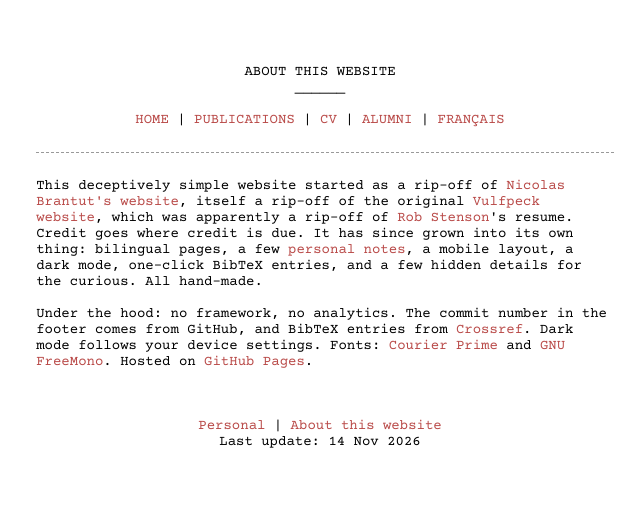
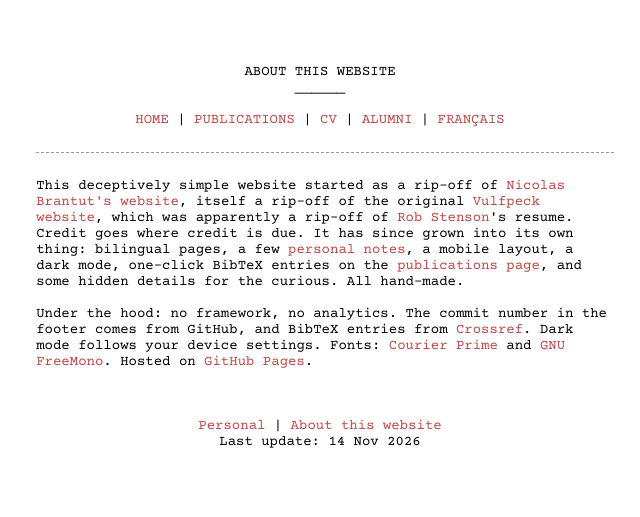
Before and after one commit to zduputel/zduputel.github.io, a plain HTML site: page about.html in a window 1280 px wide. Shown: the whole page, without its empty margins (320-960 px from the left). Drawn offline with Linux system fonts and the light colour scheme; no server answers.

Commit message:
Adding publications link in about

```diff
--- a/about.html
+++ b/about.html
@@ -24,7 +24,7 @@ ______
 <script type="text/javascript" src="menu.js"></script><noscript><a href="index-en.html">HOME</a> | <a href="publications.html">PUBLICATIONS</a> | <a href="cv.html">CV</a> | <a href="people.html">ALUMNI</a></noscript>
 </center>
 <hr class="sep"/>
-<p>This deceptively simple website started as a rip-off of <a href="http://www.normalesup.org/~brantut/" target="_blank">Nicolas Brantut's website</a>, itself a rip-off of the original <a href="http://vulfpeck.com/" target="_blank">Vulfpeck website</a>, which was apparently a rip-off of <a href="http://robstenson.com/" target="_blank">Rob Stenson</a>'s resume. Credit goes where credit is due. It has since grown into its own thing: bilingual pages, a few <a href="perso-en.html">personal notes</a>, a mobile layout, a dark mode, one-click BibTeX entries, and a few hidden details for the curious. All hand-made.
+<p>This deceptively simple website started as a rip-off of <a href="http://www.normalesup.org/~brantut/" target="_blank">Nicolas Brantut's website</a>, itself a rip-off of the original <a href="http://vulfpeck.com/" target="_blank">Vulfpeck website</a>, which was apparently a rip-off of <a href="http://robstenson.com/" target="_blank">Rob Stenson</a>'s resume. Credit goes where credit is due. It has since grown into its own thing: bilingual pages, a few <a href="perso-en.html">personal notes</a>, a mobile layout, a dark mode, one-click BibTeX entries on the <a href="publications.html">publications page</a>, and some hidden details for the curious. All hand-made.
 
 Under the hood: no framework, no analytics. The commit number in the footer comes from GitHub, and BibTeX entries from <a href="https://www.crossref.org/" target="_blank">Crossref</a>. Dark mode follows your device settings. Fonts: <a href="https://quoteunquoteapps.com/courierprime/" target="_blank">Courier Prime</a> and <a href="https://www.gnu.org/software/freefont/" target="_blank">GNU FreeMono</a>. Hosted on <a href="https://pages.github.com/" target="_blank">GitHub Pages</a>.
 </p>
```
